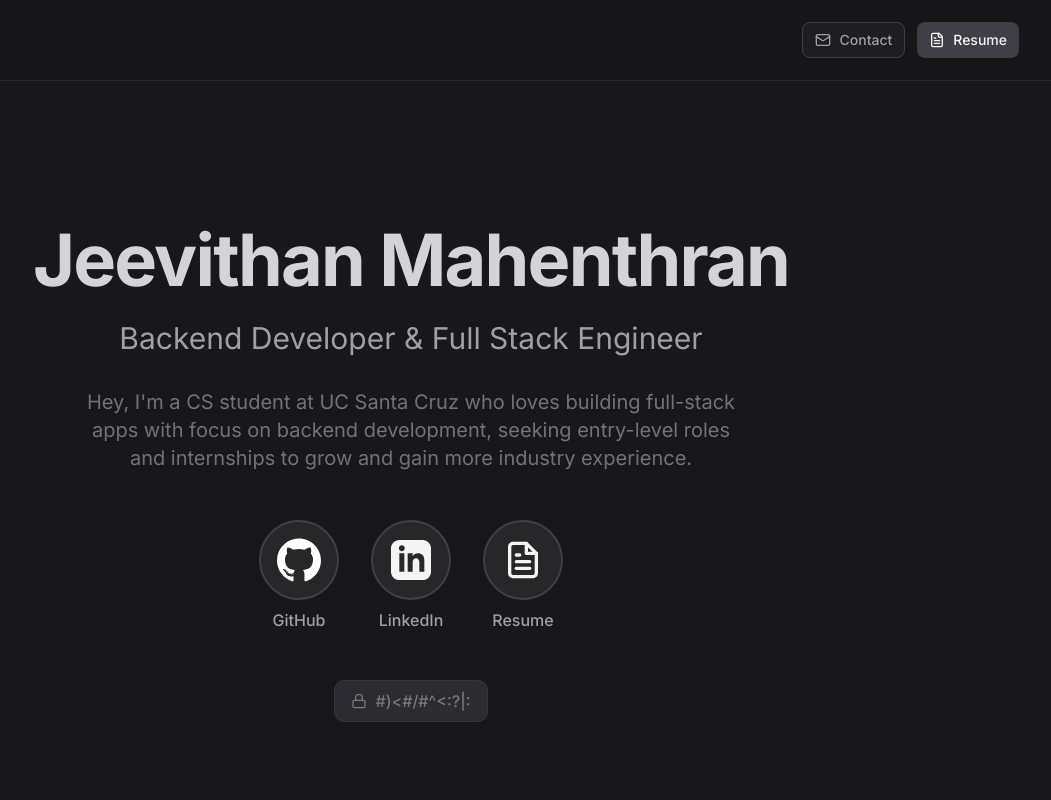
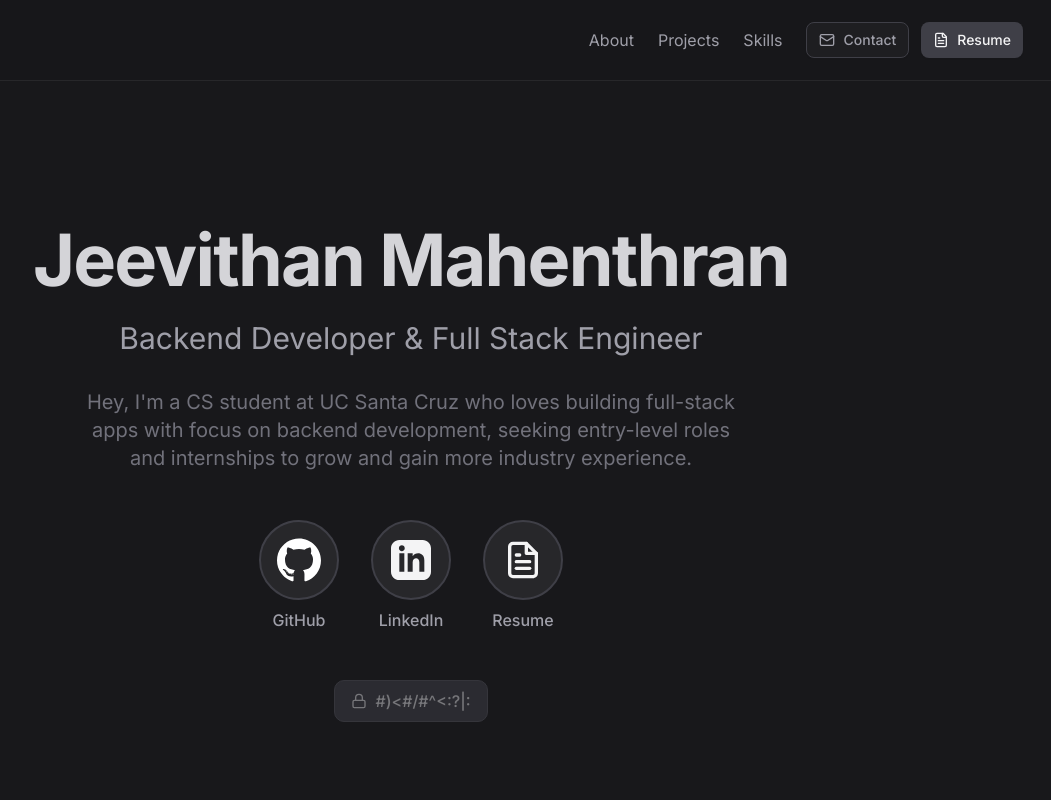
Before and after one commit to Jeeevii/portfolio, a Next.js app in the folder frontend/: page / in a window 1280 px wide. Shown: the top 800 px of the page, without its empty margins (229-1280 px from the left). Built offline with nearby package versions, Linux system fonts and the light colour scheme.

Commit message:
fixed navbar responsivness

```diff
--- a/frontend/src/components/navbar.tsx
+++ b/frontend/src/components/navbar.tsx
@@ -24,7 +24,16 @@ const Navbar: React.FC<NavbarProps> = () => {
         </Link>
 
         {/* desktop view */}
-        <div className="flex items-center space-x-4">
+        <div className="flex items-center space-x-6">
+          <Link href="#about" className="text-zinc-400 hover:text-zinc-100 transition-colors">
+            <span className="hidden sm:inline">About</span>
+          </Link>
+          <Link href="#projects" className="text-zinc-400 hover:text-zinc-100 transition-colors">
+            <span className="hidden sm:inline">Projects</span>
+          </Link>
+          <Link href="#skills" className="text-zinc-400 hover:text-zinc-100 transition-colors">
+            <span className="hidden sm:inline">Skills</span>
+          </Link>
           <div className="flex items-center space-x-3">
             <Link
               href="https://mail.google.com/mail/?view=cm&fs=1&to=jeevithanmahenthran@gmail.com"
@@ -45,8 +54,6 @@ const Navbar: React.FC<NavbarProps> = () => {
                 <span className="hidden sm:inline">Resume</span>
               </Button>
             </Link>
-          </div>
-
             {/* mobile view (hamburger toggle) */}
             <button
               className="sm:hidden text-zinc-300"
@@ -54,6 +61,7 @@ const Navbar: React.FC<NavbarProps> = () => {
             >
               {menuOpen ? <X className="h-6 w-6" /> : <Menu className="h-6 w-6" />}
             </button>
+          </div>
         </div>
       </div>
 
```
Lines whose indentation alone changed are shown as unchanged.
